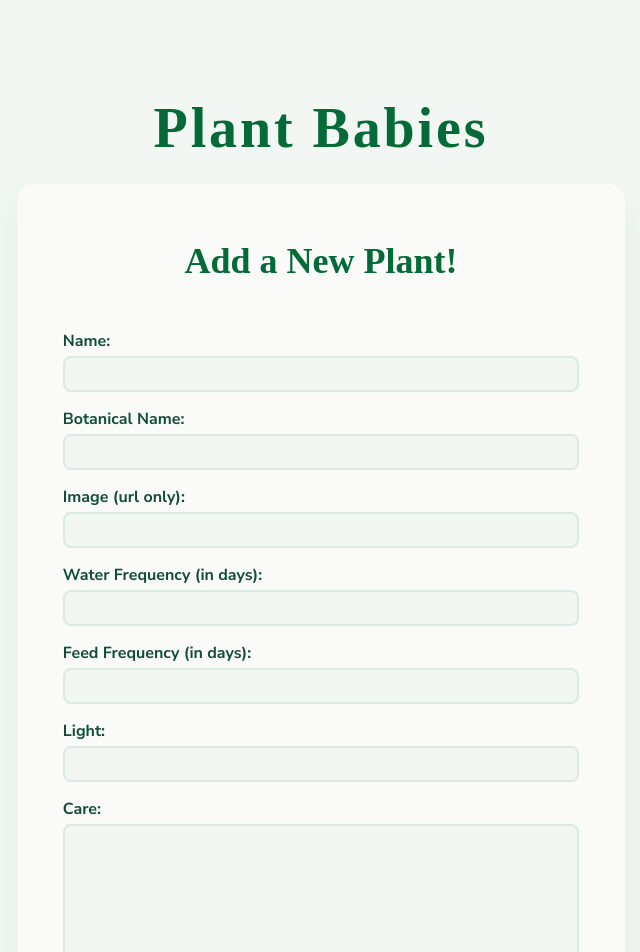
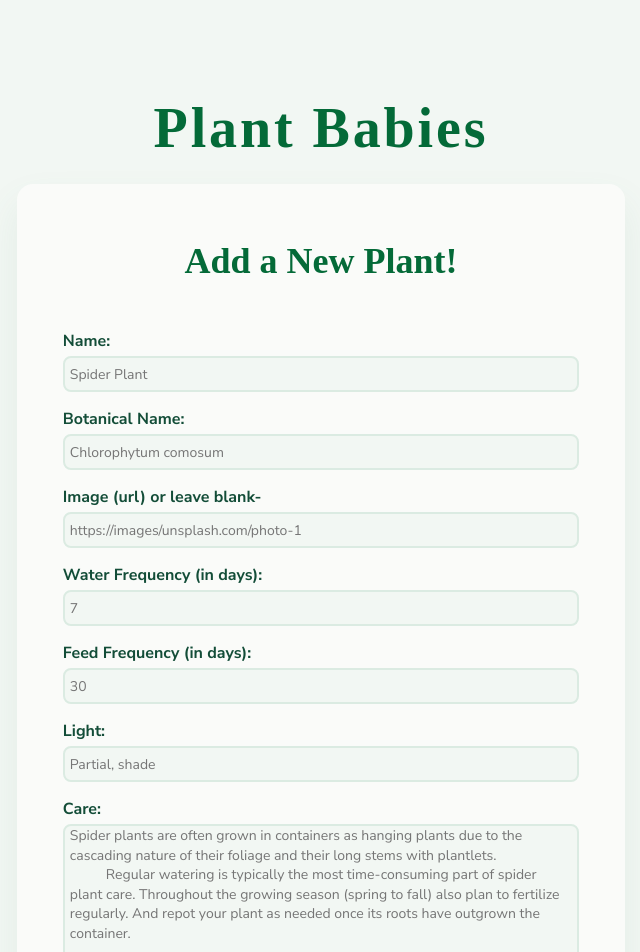
Before and after one commit to allyson-s-code/plant-babies-mern, a React (Create React App) app in the folder client/: page /plants/create in a window 1280 px wide. Shown: the top 952 px of the page, without its empty margins (319-959 px from the left). Built offline with nearby package versions, Linux system fonts and the light colour scheme; a web font is replaced by a local one.

Commit message:
Added placeholder text and default image for create component and styling

```diff
--- a/client/src/components/create.js
+++ b/client/src/components/create.js
@@ -21,10 +21,9 @@ export default function NewPlant() {
 
   const formik = useFormik({
     initialValues: {
-      _id: 14,
       name: "",
       botanicalName: "",
-      img: "https://lh3.googleusercontent.com/LN7eI5sheAf-rAnKHRPSs-FRfEkNS_3eUzgbX_uaYrW4r1PJQFRzzkLHy4kd2JDRJWnFXFNCYlRaeHNLdespTsSwmHNoruZktJFF8iRv8XRcmMcANESE9jUFXaEmhe8U4Lqoyys0dehFrc7WY4geezSf7pb1AF1QnfJMHU4Tvg8NadhsrvZhZBZAf5FDXVlFEjyqSXSheg8OtMqkVpJh6gkuGMy79-ZPvEZnVYEhZEjMhUY952zyzHS25UGUiVM7mwa_JVdYo2Y4cGOK96jY0KDM0itXAAhTXd-qFAcWd5u4I-UFDnGqQOVdr-OsWdnDqXmwd73EoWo70lDKFNt3UPjzo4Y_jBZhT6YaB0m7h2feVrHHf-pKrNqc0bxEz8YB8kPup3138HabwAwQI9i-oop95uPLeGa_VGZlSFAyJw4mI4gFfXKHTpSmG85hXpZ8ckDCifiidC5wXc-llRa1s6B-_D8BphnNIV5fPLEOt_sLFeKhKI0a13o3ZNOE2-NaouSbBccZrfpwneSMrp5sL47CmrEbI1WGwh0OVdWmTYYQGW4zb-4c0JeDc46Dxin9OOhADAIjlel1Ro7cuKDgSltv_xqyHT8JzG5B5-LJ-iwjWrlhvE7b6WA0PyT0q6gZZVQ1gnZw2dEimeR_0MFfaAnTq5KLcYbYcMV-XJ-piBY1rzbdevAVgF5yf-RVPvkOTg9X76qs7N298OarjhXrBSgkBELRMc4Y4iVP9RH31SbY-jeTmo-TTaeS8m5YybrUvMh9I2xZGlTaHXD65z8FGUtjO_sUetw3h7NR3Pa_o0QgYV01eQkUz7P5teaCSatkjvwJhNgpEUjU9-mURsZMP2O7MDRWXmvGm2uUARfsfcpr6SHD7Rii1YyJis9bAjVCu9CBw3b0K9EztgWgQXnmtD6K9jNFWgsPYpDK94VJZdFcKVLmhg=s500-no?authuser=0",
+      img: "https://images.unsplash.com/photo-1581573025746-0ee51aef032a?ixlib=rb-4.0.3&ixid=MnwxMjA3fDB8MHxwaG90by1wYWdlfHx8fGVufDB8fHx8&auto=format&fit=crop&w=1335&q=80",
       waterFrequency: 7,
       feedFrequency: null,
       light: "",
@@ -38,7 +37,7 @@ export default function NewPlant() {
       botanicalName: Yup.string().required("Required"),
       img: Yup.string().url().nullable(),
       waterFrequency: Yup.number().required("Required").positive().integer(),
-      feedFrequency: Yup.number().positive().integer().nullable(),
+      feedFrequency: Yup.number().positive().nullable(),
       light: Yup.string().required("Required"),
       care: Yup.string().required("Required"),
       waterDate: Yup.string().required("Required"),
@@ -61,6 +60,7 @@ export default function NewPlant() {
           id="name"
           name="name"
           type="text"
+          placeholder="Spider Plant"
           onChange={formik.handleChange}
           onBlur={formik.handleBlur}
           value={formik.values.firstName}
@@ -74,6 +74,7 @@ export default function NewPlant() {
           id="botanicalName"
           name="botanicalName"
           type="text"
+          placeholder="Chlorophytum comosum"
           onChange={formik.handleChange}
           onBlur={formik.handleBlur}
           value={formik.values.botanicalName}
@@ -82,11 +83,14 @@ export default function NewPlant() {
           <div className="error-msg">{formik.errors.botanicalName}</div>
         ) : null}
 
-        <label htmlFor="img">Image (url only):</label>
+        <label htmlFor="img">
+          Image (url) <span>or leave blank-</span>
+        </label>
         <input
           id="img"
           name="img"
           type="url"
+          placeholder="https://images/unsplash.com/photo-1"
           onChange={formik.handleChange}
           onBlur={formik.handleBlur}
           value={formik.values.email}
@@ -100,6 +104,7 @@ export default function NewPlant() {
           id="waterFrequency"
           name="waterFrequency"
           type="number"
+          placeholder="7"
           onChange={formik.handleChange}
           onBlur={formik.handleBlur}
           value={formik.values.email}
@@ -113,6 +118,7 @@ export default function NewPlant() {
           id="feedFrequency"
           name="feedFrequency"
           type="number"
+          placeholder="30"
           onChange={formik.handleChange}
           onBlur={formik.handleBlur}
           value={formik.values.email}
@@ -126,6 +132,7 @@ export default function NewPlant() {
           id="light"
           name="light"
           type="text"
+          placeholder="Partial, shade"
           onChange={formik.handleChange}
           onBlur={formik.handleBlur}
           value={formik.values.email}
@@ -139,6 +146,8 @@ export default function NewPlant() {
           id="care"
           name="care"
           type="text"
+          placeholder="Spider plants are often grown in containers as hanging plants due to the cascading nature of their foliage and their long stems with plantlets.
+          Regular watering is typically the most time-consuming part of spider plant care. Throughout the growing season (spring to fall) also plan to fertilize regularly. And repot your plant as needed once its roots have outgrown the container. "
           onChange={formik.handleChange}
           onBlur={formik.handleBlur}
           value={formik.values.email}
@@ -153,6 +162,7 @@ export default function NewPlant() {
           id="waterDate"
           name="waterDate"
           type="date"
+          placeholder="11/06/2022"
           onChange={formik.handleChange}
           onBlur={formik.handleBlur}
           value={formik.values.email}
@@ -166,6 +176,7 @@ export default function NewPlant() {
           id="feedDate"
           name="feedDate"
           type="date"
+          placeholder="11/01/2022"
           onChange={formik.handleChange}
           onBlur={formik.handleBlur}
           value={formik.values.email}
--- a/client/src/components/feedList.js
+++ b/client/src/components/feedList.js
@@ -116,6 +116,9 @@ export default function FeedList() {
           <Link to="/home">
             <button className="care__btn secondary">Return Home</button>
           </Link>
+          <Link to="/plants">
+            <button className="care__btn secondary">See Plant List</button>
+          </Link>
         </div>
       )}
 
--- a/client/src/components/waterList.js
+++ b/client/src/components/waterList.js
@@ -95,6 +95,9 @@ export default function WaterList() {
           <Link to="/home">
             <button className="care__btn secondary">Return Home</button>
           </Link>
+          <Link to="/plants">
+            <button className="care__btn secondary">See Plant List</button>
+          </Link>
         </div>
       )}
 
--- a/client/src/index.css
+++ b/client/src/index.css
@@ -604,6 +604,13 @@ textarea:focus {
   font-size: 0.875rem;
   color: #f83131;
   font-weight: 700;
+  padding-top: 3px;
+}
+
+input::placeholder,
+textarea::placeholder {
+  font-size: 0.875rem;
+  line-height: 1.4;
 }
 
 /*
@@ -623,7 +630,7 @@ Create New Plant Section
 }
 
 .care-input {
-  height: 10rem;
+  height: 14rem;
   display: flex;
   justify-content: flex-start;
   align-content: flex-start;
@@ -722,10 +729,6 @@ Care Section
     margin: 1.5rem 0 2.5rem 0;
   }
 
-  .care__btn {
-    margin-bottom: 2.25rem;
-  }
-
   /*
   ===============
   Plant List Section
```
